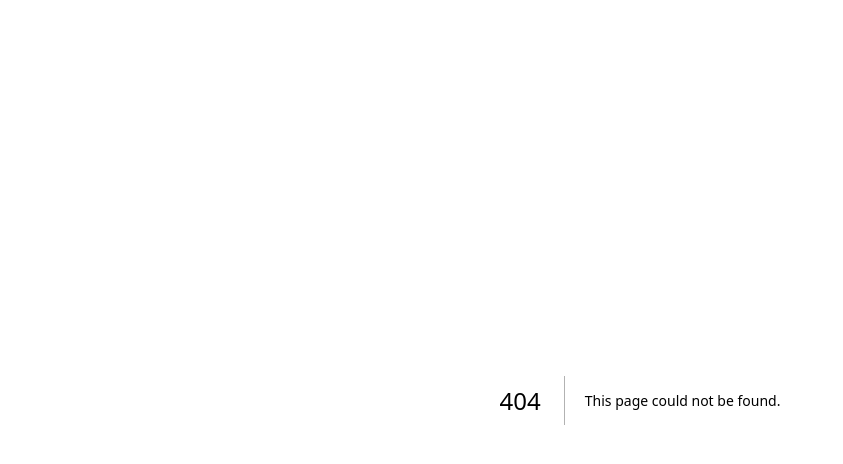
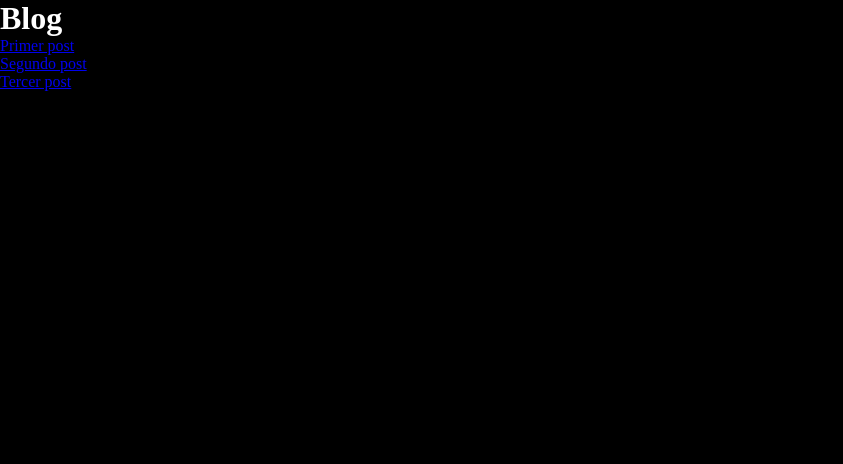
Before and after one commit to XxArnauGxX/M06_react, a Next.js app: page /S06/blog in a window 1280 px wide. Before the commit this address had no page. Shown: the top 464 px of the page, without its empty margins (0-843 px from the left). Built offline with nearby package versions, Linux system fonts and the light colour scheme.

Commit message:
S06: ejercicio 2

```diff
--- /dev/null
+++ b/src/app/S06/blog/blogs.js
@@ -0,0 +1,17 @@
+export const posts = [
+  {
+    slug: "primer-post",
+    title: "Primer post",
+    description: "Contenido del primer post",
+  },
+  {
+    slug: "segundo-post",
+    title: "Segundo post",
+    description: "Contenido del segundo post",
+  },
+  {
+    slug: "tercer-post",
+    title: "Tercer post",
+    description: "Contenido del tercer post",
+  },
+];
--- /dev/null
+++ b/src/app/S06/blog/page.jsx
@@ -0,0 +1,17 @@
+import Link from "next/link";
+import { posts } from "./blogs";
+
+export default function Blog() {
+  return (
+    <>
+      <h1>Blog</h1>
+      <ul>
+        {posts.map((post) => (
+          <li key={post.slug}>
+            <Link href={`/S06/blog/${post.slug}`}>{post.title}</Link>
+          </li>
+        ))}
+      </ul>
+    </>
+  );
+}
```
Also changed, not shown: src/app/S06/blog/[slug]/page.jsx (added, +20 -0 lines).
